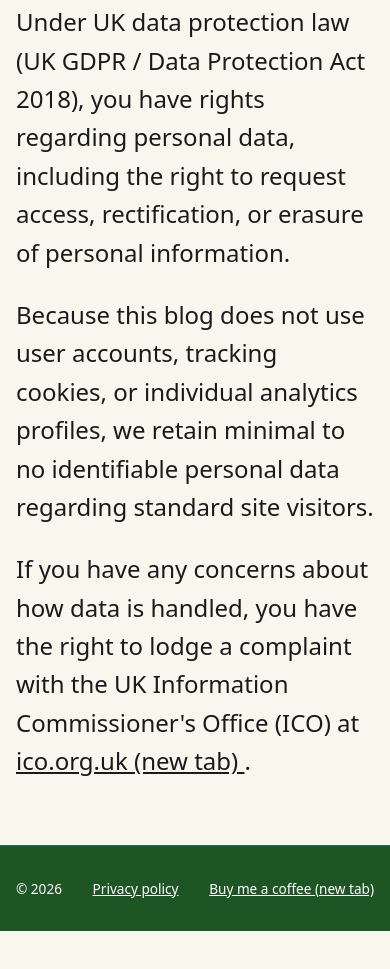
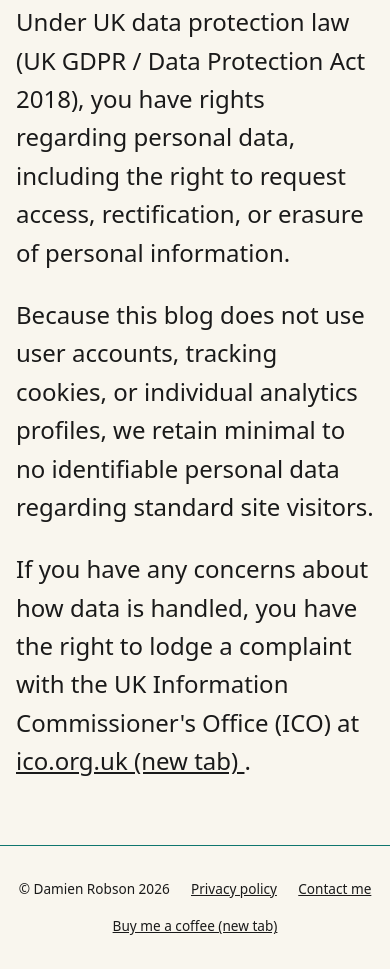
Before and after one commit to damienrobson/website, an Astro site: page /privacy in a window 390 px wide. Shown: the part 4252-5221 px from the top of the page. Before the commit the page ends 5183 px from the top, so only its background shows below. Built offline with nearby package versions, Linux system fonts and the light colour scheme; Astro itself is replaced by a stand-in of ours.

Commit message:
Tweaks to footer

```diff
--- a/src/layouts/BaseLayout.astro
+++ b/src/layouts/BaseLayout.astro
@@ -47,9 +47,12 @@ const isLocal = import.meta.env.NODE_ENV === 'development';
 
     <footer>
       <div class="footer-container">
-        <span>© 2026</span>
+        <span>© Damien Robson 2026</span>
         <span>
           <a href="/privacy">Privacy policy</a>
+        </span>
+        <span>
+          <a href="/privacy#who-i-am">Contact me</a>
         </span>
         <span>
           <a
--- a/src/pages/privacy.astro
+++ b/src/pages/privacy.astro
@@ -18,7 +18,7 @@ import BaseLayout from '../layouts/BaseLayout.astro';
     </p>
 
     <section>
-      <h2>1. Who I Am</h2>
+      <h2 id="who-i-am">1. Who I Am</h2>
       <p>
         If you have any questions about this privacy policy or how data is
         handled on this site, you can contact me via:
--- a/src/styles/global.css
+++ b/src/styles/global.css
@@ -356,21 +356,10 @@ body.dark .icon-moon {
 }
 
 footer {
-  background-color: var(--footer-bg);
-  color: var(--footer-text);
   border-top: 1px solid var(--border-color);
   text-align: center;
   padding: 2rem 0;
   margin-top: 4rem;
-}
-
-footer a {
-  color: var(--footer-text);
-  text-decoration: underline;
-}
-
-footer a:hover {
-  color: var(--primary-hover);
 }
 
 code {
@@ -487,6 +476,13 @@ code {
   }
 }
 
+@media (max-width: 400px) {
+  .footer-container {
+    flex-wrap: wrap;
+    justify-content: space-around;
+  }
+}
+
 @media (max-width: 600px) {
   #menu-toggle {
     display: block;
```
